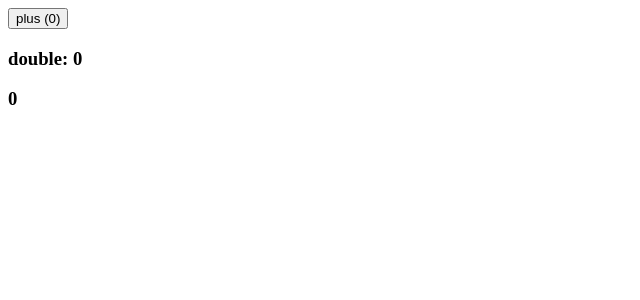
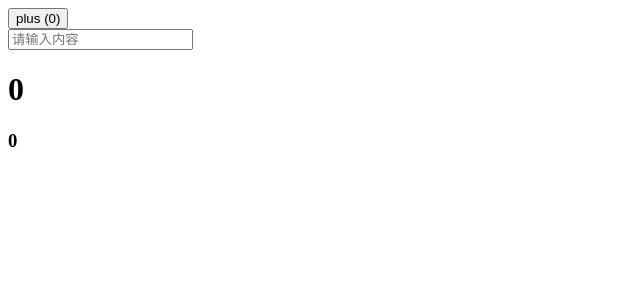
Before and after one commit to wangkaiwd/react-project, a React app: page / in a window 1280 px wide. Shown: the top 300 px of the page, without its empty margins (0-640 px from the left). Built offline with nearby package versions, Linux system fonts and the light colour scheme.

Commit message:
feat: useRef 用来存储函数式组件中的全局变量

```diff
--- a/src/App.jsx
+++ b/src/App.jsx
@@ -9,7 +9,7 @@ import React, { createContext, lazy, Suspense, useState, useCallback } from 'rea
 const UseEffectDemo = lazy(() => import(/*webpackChunkName: "UseEffect"*/ './UseEffectDemo'));
 const UseContextDemo = lazy(() => import(/*webpackChunkName: "UseContext"*/ './UseContextDemo'));
 const UseMemoDemo = lazy(() => import(/*webpackChunkName: "UseContext"*/ './UseMemoDemo'));
-
+const UseRefDemo = lazy(() => import(/*webpackChunkName: "UseRef"*/'./UseRefDemo'));
 export const CountContext = createContext(0);
 
 // class App extends Component {
@@ -48,7 +48,6 @@ export const CountContext = createContext(0);
 //           {/*<UseStateDemo/>*/}
 //           {/*<UseEffectDemo/>*/}
 //           {/*<UseContextDemo/>*/}
-//           <UseMemoDemo/>
 //         </Suspense>
 //         {/*</CountContext.Provider>*/}
 //       </div>
@@ -74,7 +73,8 @@ const App = () => {
     <div>
       <button onClick={() => setCount(count + 1)}>plus ({count})</button>
       <Suspense fallback={<div>loading...</div>}>
-        <UseMemoDemo onClick={onClick}/>
+        {/*<UseMemoDemo onClick={onClick}/>*/}
+        <UseRefDemo/>
         <h3>{count2}</h3>
       </Suspense>
     </div>
--- /dev/null
+++ b/src/UseRefDemo.jsx
@@ -0,0 +1,34 @@
+import React, { useRef, useEffect, useState } from 'react';
+
+const UseRefDemo = () => {
+  // useRef比ref属性更有用，它可以很方便的保存任何可变值，类似于在class中使用实例字段的方式
+  // 即相当于class组件中this上绑定的属性
+  const [count, setCount] = useState(0);
+  const refDemo = useRef(null);
+  let intervalRef = useRef(null);
+  useEffect(() => {
+    console.log(refDemo);
+    intervalRef.current = setInterval(() => {
+      setCount((count) => count + 1);
+    }, 1000);
+
+  }, []);
+  useEffect(() => {
+    if (count >= 0) {
+      clearInterval(intervalRef.current);
+    }
+  });
+  return (
+    <div>
+      <input ref={refDemo} type="text" placeholder="请输入内容"/>
+      <h1>{count}</h1>
+    </div>
+  );
+};
+// 总结：
+//  useRef在hooks中的作用：
+//    1. 获取DOM
+//    2. 获取class子组件的实例
+//    3. 在每次渲染时返回同一个ref对象，它可以很方便的保存任何可变值，类似于在class中使用实例字段的方式：this.name = 'xxx' => ref.current = 'xxx'
+
+export default UseRefDemo;
```
